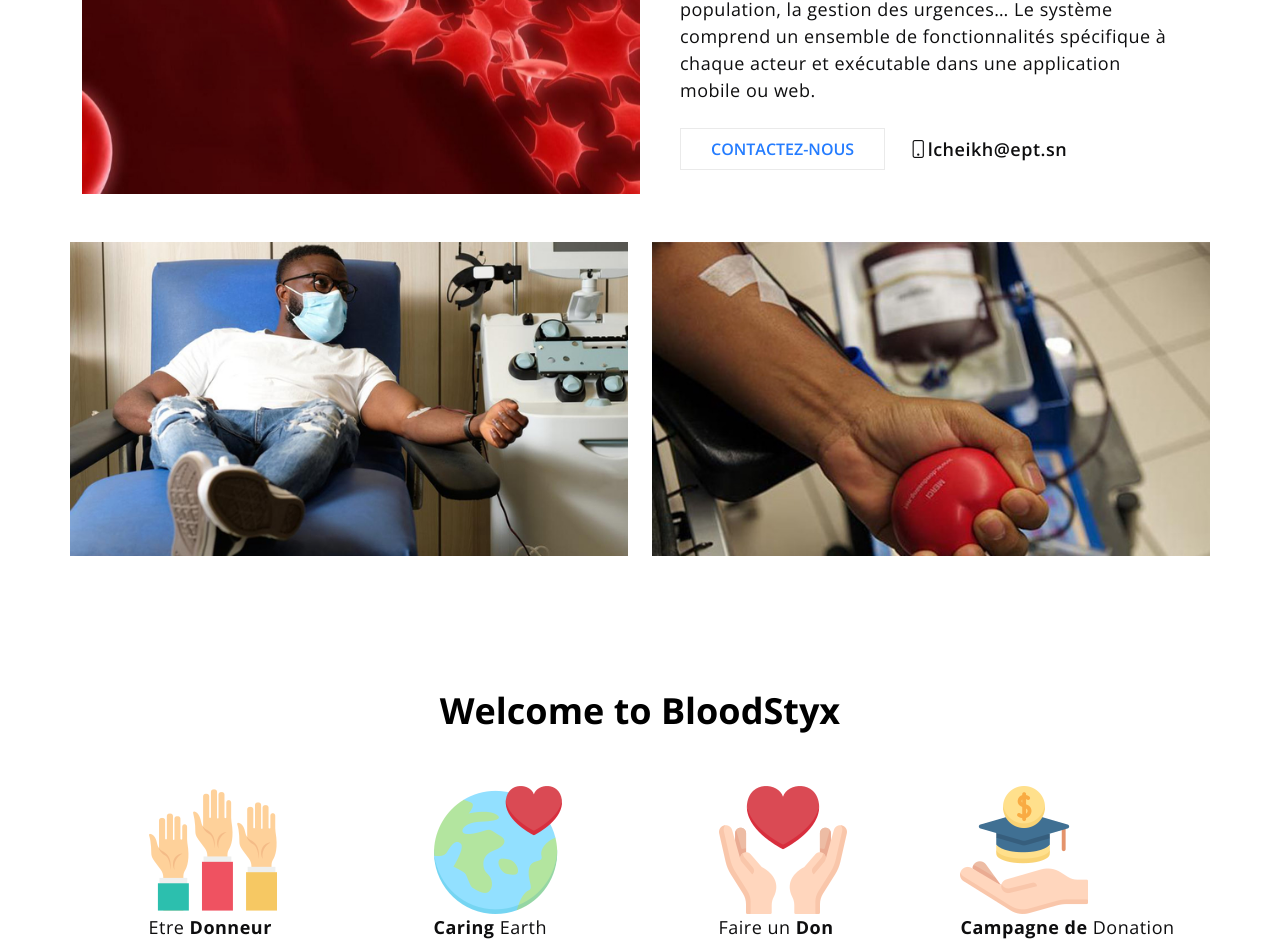
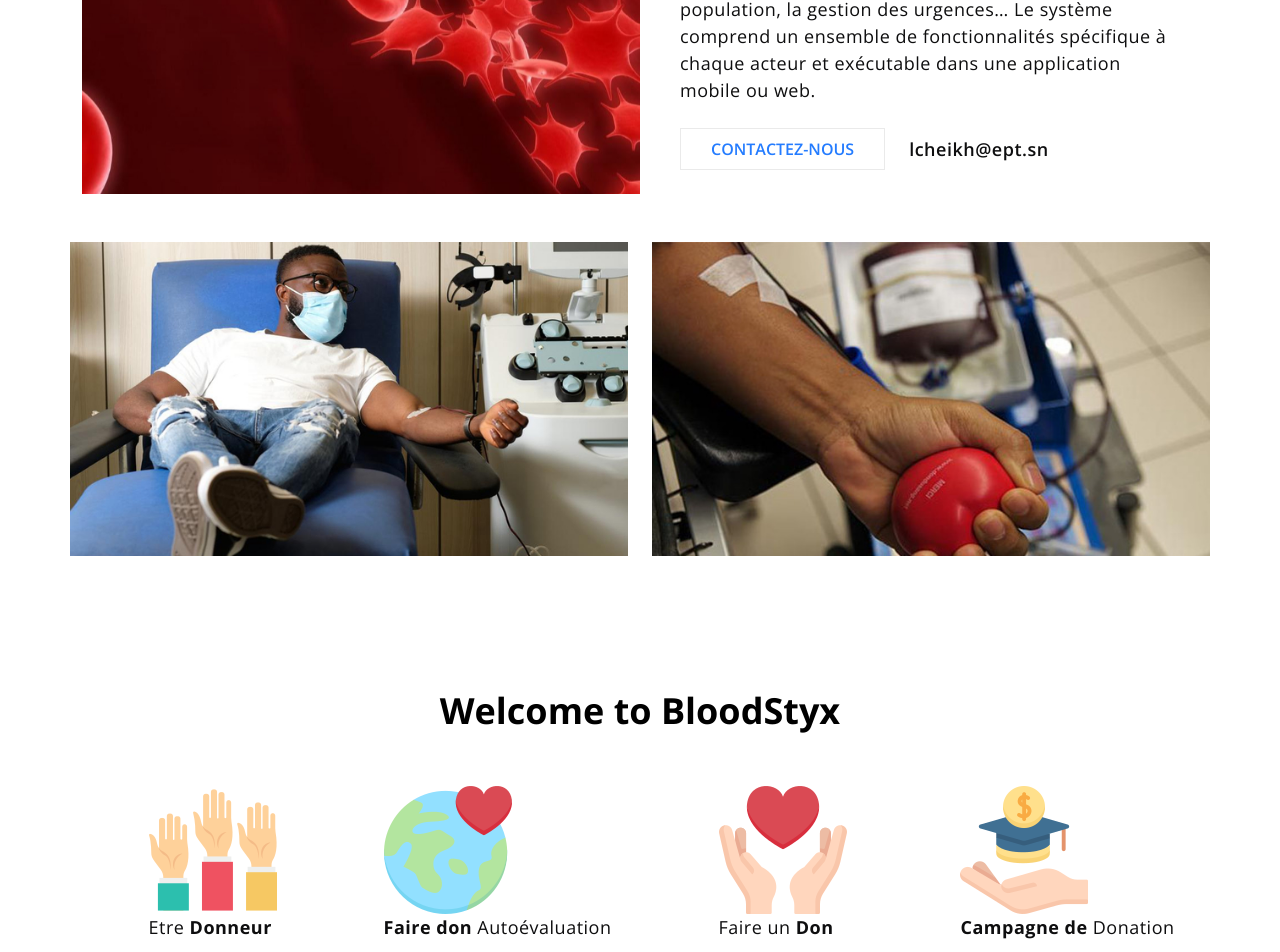
Before and after one commit to BlackRock2308/bloodstyx, an Angular app: page / in a window 1280 px wide. Shown: the part 480-1432 px from the top of the page. Built offline with nearby package versions, Linux system fonts and the light colour scheme.

Commit message:
changing logo image ebhb

```diff
--- a/src/app/HomePage/components/home/home.component.html
+++ b/src/app/HomePage/components/home/home.component.html
@@ -43,7 +43,7 @@
                   <a class="d-block">
                       <img src="../../../../assets/kindheart/images/icons/heart.png" class="featured-block-image img-fluid" alt="">
 
-                      <p class="featured-block-text"><strong>Caring </strong> Earth</p>
+                      <p class="featured-block-text"><strong>Faire don </strong> Autoévaluation</p>
                   </a>
               </div>
           </div>
--- a/src/app/HomePage/components/slider/slider.component.html
+++ b/src/app/HomePage/components/slider/slider.component.html
@@ -35,7 +35,7 @@
                     <div class="heroLinks d-flex flex-wrap align-items-center">
                         <a class="custom-link me-4" href="#about" data-hover="Learn More">contactez-nous</a>
 
-                        <p class="contact-phone mb-0"><i class="bi-phone"></i>lcheikh@ept.sn</p>
+                        <p class="contact-phone mb-0"><i class="bi-email"></i>lcheikh@ept.sn</p>
                     </div>
                 </div>
             </div>
--- a/src/index.html
+++ b/src/index.html
@@ -5,7 +5,7 @@
   <title>BloodStyx</title>
   <base href="/">
   <meta name="viewport" content="width=device-width, initial-scale=1">
-  <link rel="icon" type="image/x-icon" href="assets/images/logo.JPG">
+  <link rel="icon" type="image/x-icon" href="assets/images/logo-1.png">
 
   <link rel="preconnect" href="https://fonts.googleapis.com">
 
```
